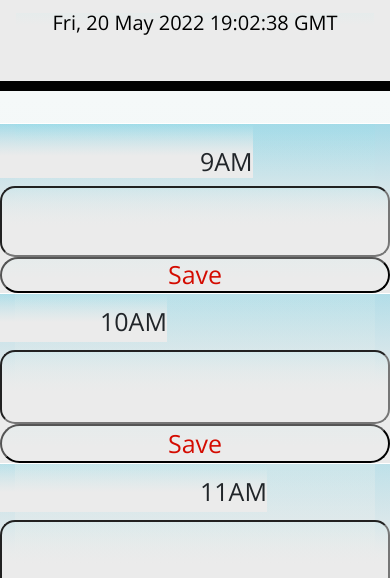
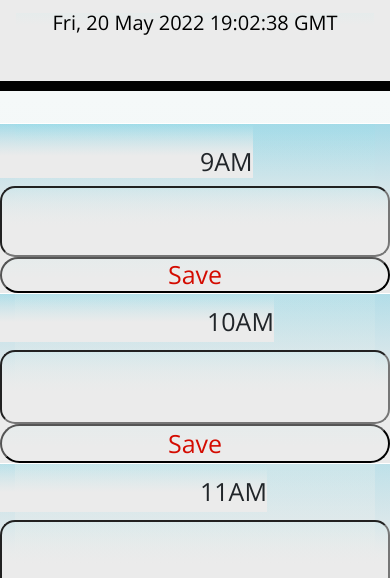
Before and after one commit to MateoCapx/Work-Day-Scheduler, a plain HTML site: page index.html in a window 390 px wide. Shown: the part 256-834 px from the top of the page. Drawn offline with nearby package versions, Linux system fonts and the light colour scheme.

Commit message:
Updated js

```diff
--- a/script.js
+++ b/script.js
@@ -62,7 +62,7 @@ btnOne.addEventListener("click",btnFunc )
  function btnFunc() {
         event.preventDefault();
         console.log(inputOne.value)
-        console.log(inputTwo.value)
+
 
                     // Validaing inPut
                 if(inputOne.value && inputTwo.value && inputThree.value
@@ -98,6 +98,8 @@ btnOne.addEventListener("click",btnFunc )
                 localStorage.setItem('5PM', input8)
 
 
+
+
     }
      retriveItemFromLS()
 
--- a/style.css
+++ b/style.css
@@ -353,8 +353,7 @@ body {
 
   #timeSlot2 {
     padding-top: 15px;
-    padding-left: 207
-    px;
+    padding-left: 207px;
     font-size: 25px;
   }
 
```
